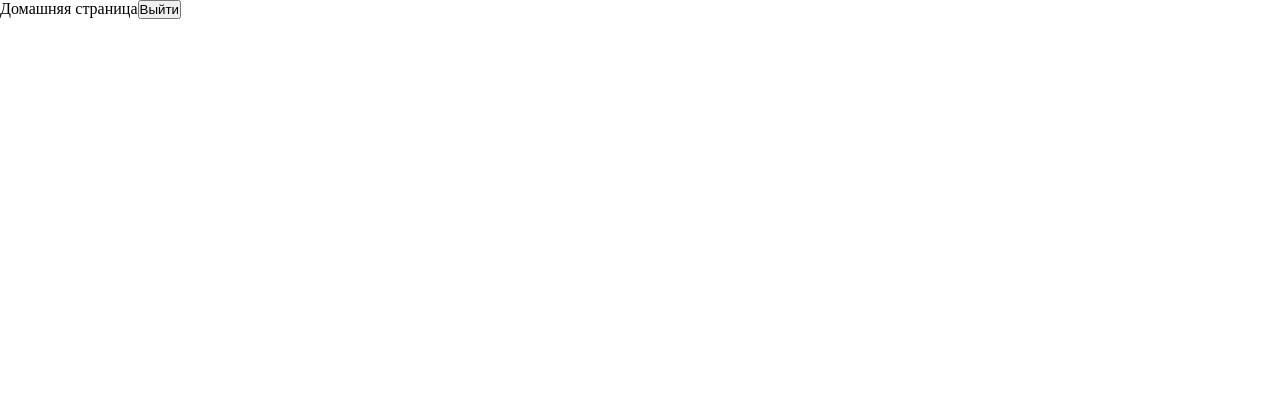
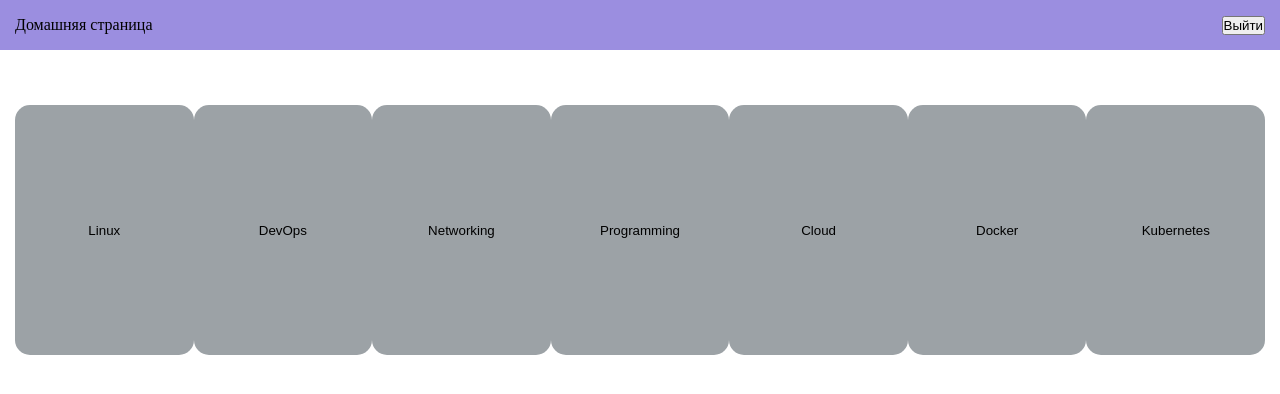
Before and after one commit to anton12042001/quiz, a React (Create React App) app: page /home in a window 1280 px wide. Shown: the top 394 px of the page. Built offline with nearby package versions, Linux system fonts and the light colour scheme; no server answers; sample sign-in values are in the browser's storage.

Commit message:
Creating Typed Quiz Items

```diff
--- a/src/App.tsx
+++ b/src/App.tsx
@@ -3,11 +3,13 @@ import {BrowserRouter} from 'react-router-dom'
 import {Provider,} from "react-redux";
 import {store} from './reduxToolkit'
 import AppRouter from "./components/AppRouter/AppRouter";
+import Header from "./components/Header/Header";
 
 const App = () => {
     return (
         <BrowserRouter>
             <Provider store={store}>
+                <Header/>
                 <AppRouter/>
             </Provider>
         </BrowserRouter>
--- /dev/null
+++ b/src/components/Header/Header.module.css
@@ -0,0 +1,9 @@
+.headerContainer{
+    min-height: 50px;
+    display: flex;
+    justify-content: space-between;
+    padding: 0 15px;
+    align-items: center;
+    background: #9b8ee0;
+    margin: 0 0 55px 0;
+}
--- /dev/null
+++ b/src/components/Header/Header.tsx
@@ -0,0 +1,14 @@
+import React from 'react';
+import {logOut} from "../../api/authAPI";
+import cl from './Header.module.css'
+
+const Header = () => {
+    return (
+        <div className={cl.headerContainer} >
+            Домашняя страница
+            <button onClick={logOut} >Выйти</button>
+        </div>
+    );
+};
+
+export default Header;
--- a/src/components/QuizItem/QuizItem.module.css
+++ b/src/components/QuizItem/QuizItem.module.css
@@ -0,0 +1,25 @@
+.itemQuiz {
+    max-width: 250px;
+    width: 100%;
+    min-height: 250px;
+    display: flex;
+    align-items: center;
+    justify-content: center;
+}
+.quizItemContainer{
+    display: flex;
+    justify-content: space-between;
+    padding: 0 15px;
+}
+.itemQuizButton{
+    width: 100%;
+    height: 100%;
+    background: #9ca2a6;
+    border: none;
+    border-radius: 15px;
+    transition: all 0.3s ease 0s;
+}
+.itemQuizButton:hover{
+    transition: all 0.3s ease 0s;
+    background: #7d7e83;
+}
--- a/src/components/QuizItem/QuizItem.tsx
+++ b/src/components/QuizItem/QuizItem.tsx
@@ -1,9 +1,17 @@
 import React from 'react';
+import cl from './QuizItem.module.css'
 
-const QuizItem = () => {
+interface ItemQuizProps {
+    itemQuiz: string
+}
+
+
+const QuizItem = ({itemQuiz}: ItemQuizProps) => {
     return (
-        <div>
-
+        <div className={cl.itemQuiz}>
+            <button className={cl.itemQuizButton} >
+                {itemQuiz}
+            </button>
         </div>
     );
 };
--- a/src/page/HomePage.tsx
+++ b/src/page/HomePage.tsx
@@ -1,27 +1,27 @@
-import React, {useEffect} from 'react';
+import React, {useEffect, useState} from 'react';
 import {logOut} from "../api/authAPI";
 import {useNavigate} from "react-router-dom";
-import {getCurrentQuizQuestions} from "../reduxToolkit/slices/currentQuiz";
+import {getCurrentQuizQuestionsCategory} from "../reduxToolkit/slices/currentQuizSlices";
 import {useAppDispatch} from "../hooc";
-
+import QuizItem from "../components/QuizItem/QuizItem";
+import cl from './../components/QuizItem/QuizItem.module.css'
 
 
 const HomePage = () => {
     const navigate = useNavigate()
+    const [allQuiz,setAllQuiz] = useState(["Linux","DevOps","Networking","Programming ","Cloud","Docker","Kubernetes"])
     const dispatch = useAppDispatch()
 
 
     useEffect(() => {
-        dispatch(getCurrentQuizQuestions())
+        dispatch(getCurrentQuizQuestionsCategory())
     },[])
 
 
 
     return (
         <div>
-            Домашняя страница
-            <button onClick={logOut} >Выйти</button>
-
+            <div className={cl.quizItemContainer} >{allQuiz.map(i => <QuizItem itemQuiz={i} />)}</div>
         </div>
     );
 };
--- a/src/reduxToolkit/index.ts
+++ b/src/reduxToolkit/index.ts
@@ -1,5 +1,5 @@
 import {configureStore} from "@reduxjs/toolkit";
-import currentQuizReducer from './slices/currentQuiz'
+import currentQuizReducer from './slices/currentQuizSlices'
 
 export const store = configureStore({
     reducer: {
--- a/src/reduxToolkit/slices/currentQuiz.ts
+++ /dev/null
@@ -1,58 +0,0 @@
-import {createAsyncThunk, createSlice, PayloadAction,} from "@reduxjs/toolkit";
-import axios from "axios";
-import {useAppDispatch} from "../../hooc";
-
-type currentQuizType = Array<{ id: string }>
-
-
-interface InitialState {
-    currentQuiz: currentQuizType
-}
-
-interface Answers{
-    answer_a: null | string
-    answer_b: null | string
-    answer_c: null | string
-    answer_d: null | string
-    answer_e: null | string
-    answer_f: null | string
-}
-
-interface Quiz {
-    answers:{
-        [key: string]: Answers
-    }
-}
-
-
-const initialState: InitialState = {
-    currentQuiz: []
-}
-
-export const getCurrentQuizQuestions = createAsyncThunk("currentQuiz/getCurrentQuizQuestions", async (_, {
-    rejectWithValue,
-    dispatch
-}) => {
-    try {
-
-        const response = await axios.get(`https://quizapi.io/api/v1/questions?apiKey=Vsd1LmDu2RxKVq6njL4cJwBzdG3KD5Nkf7mARdPH&tags=HTML`);
-        dispatch(setCurrentQuiz(response.data))
-    } catch (error) {
-        console.error(error);
-    }
-})
-
-
-const questionnairesSlice = createSlice({
-    name: 'currentQuiz',
-    initialState,
-    reducers: {
-        setCurrentQuiz(state, action: PayloadAction<currentQuizType>) {
-            state.currentQuiz = action.payload
-        }
-    },
-
-})
-export const {setCurrentQuiz} = questionnairesSlice.actions
-
-export default questionnairesSlice.reducer
--- /dev/null
+++ b/src/reduxToolkit/slices/currentQuizSlices.ts
@@ -0,0 +1,74 @@
+import {createAsyncThunk, createSlice,} from "@reduxjs/toolkit";
+import axios from "axios";
+
+type currentQuizType = Array<{ id: string }>
+
+
+interface InitialState {
+    currentQuiz: currentQuizType
+}
+
+interface Answers{
+    answer_a: null | string
+    answer_b: null | string
+    answer_c: null | string
+    answer_d: null | string
+    answer_e: null | string
+    answer_f: null | string
+}
+interface AnswersCorrect{
+    answer_a_correct: boolean
+    answer_b_correct: boolean
+    answer_c_correct: boolean
+    answer_d_correct: boolean
+    answer_e_correct: boolean
+    answer_f_correct: boolean
+}
+interface Tags{
+    name:string
+}
+
+interface Quiz {
+    answers:Answers
+    category:string
+    correct_answer:string
+    correct_answers:AnswersCorrect
+    description?:string
+    defficulty:string
+    explanation?:string
+    id:number
+    question:string
+    tags:Array<Tags>
+    tip?:string
+}
+
+
+const initialState: InitialState = {
+    currentQuiz: []
+}
+
+export const getCurrentQuizQuestionsCategory = createAsyncThunk("currentQuiz/getCurrentQuizQuestions", async (_, {
+    rejectWithValue,
+    dispatch
+}) => {
+    axios.get<Quiz[]>('https://quizapi.io/api/v1/questions?apiKey=Vsd1LmDu2RxKVq6njL4cJwBzdG3KD5Nkf7mARdPH')
+        .then((response) => {
+            console.log(response)
+            dispatch(setCurrentQuiz(response.data))
+        });
+})
+
+
+const questionnairesSlice = createSlice({
+    name: 'currentQuiz',
+    initialState,
+    reducers: {
+        setCurrentQuiz(state,action) {
+            state.currentQuiz = action.payload
+        }
+    },
+
+})
+export const {setCurrentQuiz} = questionnairesSlice.actions
+
+export default questionnairesSlice.reducer
```
